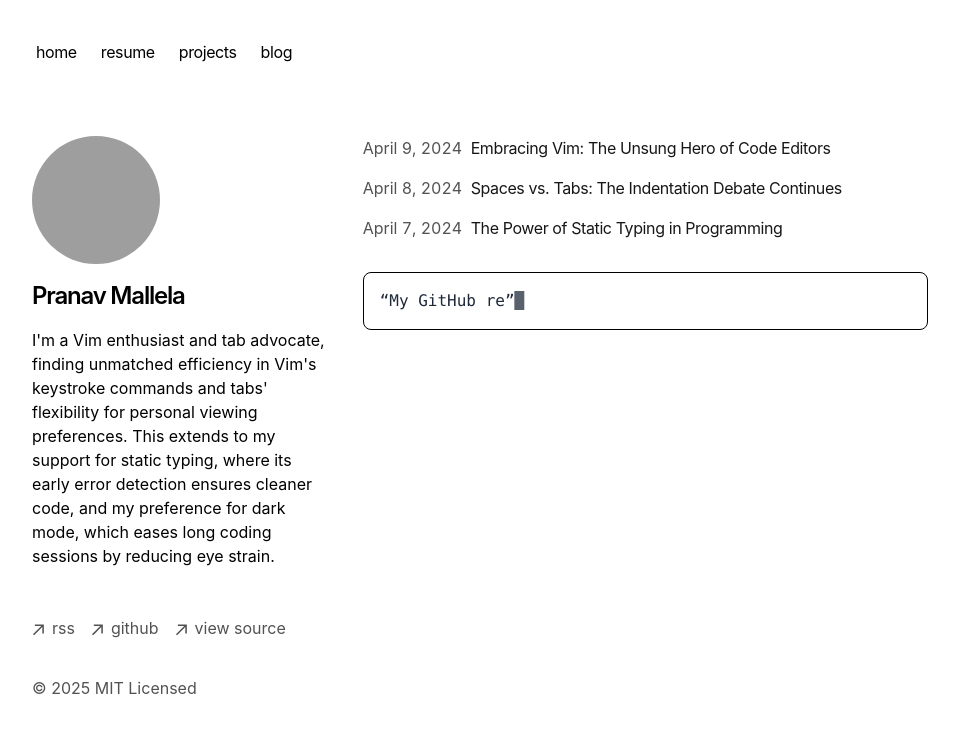
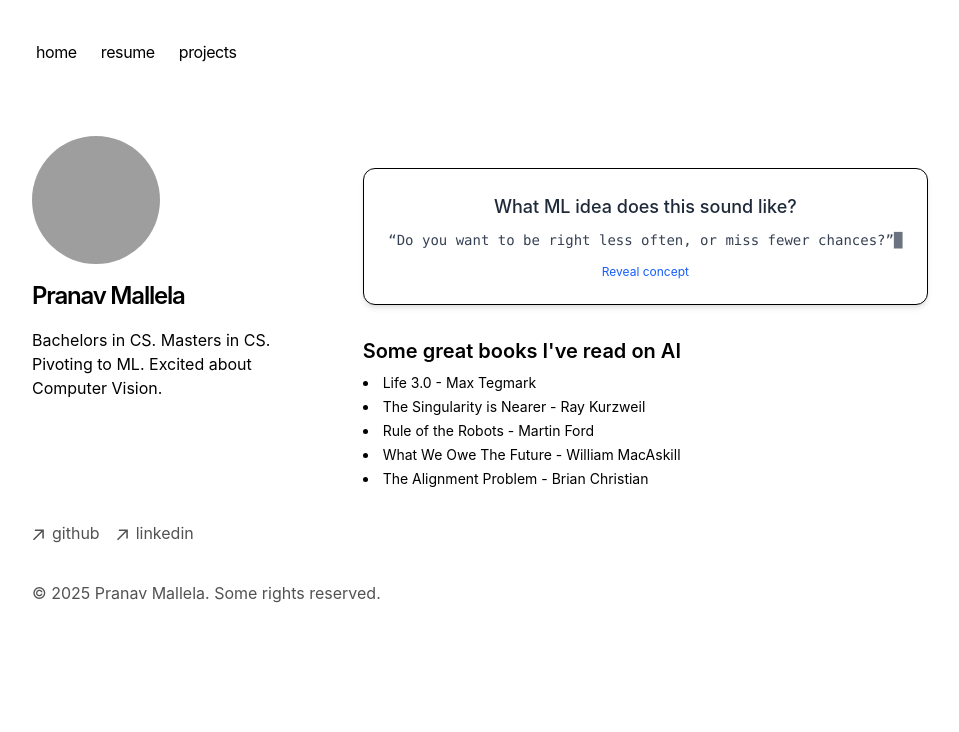
Before and after one commit to pranav-mallela/Website, a Next.js app: page / in a window 1280 px wide. Shown: the top 732 px of the page, without its empty margins (160-1119 px from the left). Built offline with nearby package versions, Linux system fonts and the light colour scheme; grey boxes are pictures that could not be loaded.

Commit message:
added ML concepts random refresh component

```diff
--- a/app/components/footer.tsx
+++ b/app/components/footer.tsx
@@ -19,7 +19,7 @@ export default function Footer() {
   return (
     <footer className="mb-16">
       <ul className="font-sm mt-8 flex flex-col space-x-0 space-y-2 text-neutral-600 md:flex-row md:space-x-4 md:space-y-0 dark:text-neutral-300">
-        <li>
+        {/* <li>
           <a
             className="flex items-center transition-all hover:text-neutral-800 dark:hover:text-neutral-100"
             rel="noopener noreferrer"
@@ -29,13 +29,13 @@ export default function Footer() {
             <ArrowIcon />
             <p className="ml-2 h-7">rss</p>
           </a>
-        </li>
+        </li> */}
         <li>
           <a
             className="flex items-center transition-all hover:text-neutral-800 dark:hover:text-neutral-100"
             rel="noopener noreferrer"
             target="_blank"
-            href="https://github.com/vercel/next.js"
+            href="https://github.com/pranav-mallela"
           >
             <ArrowIcon />
             <p className="ml-2 h-7">github</p>
@@ -46,15 +46,15 @@ export default function Footer() {
             className="flex items-center transition-all hover:text-neutral-800 dark:hover:text-neutral-100"
             rel="noopener noreferrer"
             target="_blank"
-            href="https://vercel.com/templates/next.js/portfolio-starter-kit"
+            href="https://www.linkedin.com/in/pranav-mallela/"
           >
             <ArrowIcon />
-            <p className="ml-2 h-7">view source</p>
+            <p className="ml-2 h-7">linkedin</p>
           </a>
         </li>
       </ul>
       <p className="mt-8 text-neutral-600 dark:text-neutral-300">
-        © {new Date().getFullYear()} MIT Licensed
+        © {new Date().getFullYear()} Pranav Mallela. Some rights reserved.
       </p>
     </footer>
   )
--- a/app/components/nav.tsx
+++ b/app/components/nav.tsx
@@ -10,9 +10,9 @@ const navItems = {
   '/projects': {
     name: 'projects',
   },
-  '/blog': {
-    name: 'blog',
-  }
+  // '/blog': {
+  //   name: 'blog',
+  // }
 }
 
 export function Navbar() {
--- a/app/components/randomfact.tsx
+++ b/app/components/randomfact.tsx
@@ -1,60 +1,122 @@
-// components/randomfact.tsx
 "use client"
 
 import { useState, useEffect } from 'react'
 
 const facts = [
-  'Solved 500+ algorithmic problems on LeetCode.',
-  'Built an autonomous parking simulator in CARLA.',
-  'Vim power user — I map custom plugins.',
-  'Completed half marathon in under 2 hours.',
-  'My GitHub repo has 100+ stars!',
-  'I love dark mode more than light themes.',
+  {
+    concept: 'Backpropagation',
+    definition: 'Like reflecting on your mistakes so you don’t repeat them next time.',
+  },
+  {
+    concept: 'Gradient Descent',
+    definition: 'Improving bit by bit, as long as you\'re moving in the right direction.',
+  },
+  {
+    concept: 'Overfitting',
+    definition: 'When you prepare so specifically for one situation, you\'re lost in a new one.',
+  },
+  {
+    concept: 'Precision vs. Recall',
+    definition: 'Do you want to be right less often, or miss fewer chances?',
+  },
+  {
+    concept: 'Regularization',
+    definition: 'Knowing when to stop adding more just because you can.',
+  },
+  {
+    concept: 'Convolution',
+    definition: 'Looking at the bigger picture, one small patch at a time.',
+  },
+  {
+    concept: 'Dropout',
+    definition: 'Sometimes the best way to grow is to stop relying on the same patterns.',
+  },
+  {
+    concept: 'Batch Normalization',
+    definition: 'A little consistency can go a long way in speeding up progress.',
+  },
+  {
+    concept: 'Early Stopping',
+    definition: 'Knowing when good enough is better than overdoing it.',
+  },
+  {
+    concept: 'Learning Rate',
+    definition: 'Go too fast, you’ll overshoot. Go too slow, you’ll never get there.',
+  },
+  {
+    concept: 'Bias',
+    definition: 'Assumptions built in before you’ve even started learning.',
+  },
+  {
+    concept: 'Activation Function',
+    definition: 'The moment a signal decides if it’s worth reacting to.',
+  },
 ]
 
 export default function RandomFact() {
-  const [fact, setFact] = useState(
-    () => facts[Math.floor(Math.random() * facts.length)]
-  )
+  const [fact, setFact] = useState(() => {
+    return facts[Math.floor(Math.random() * facts.length)]
+  })
   const [displayed, setDisplayed] = useState('')
   const [index, setIndex] = useState(0)
+  const [revealed, setRevealed] = useState(false)
 
-  // Reset typing when a new fact is chosen
+  // Reset typing animation when fact changes
   useEffect(() => {
     setDisplayed('')
     setIndex(0)
+    setRevealed(false)
   }, [fact])
 
   // Typing effect
   useEffect(() => {
-    if (index < fact.length) {
+    if (index < fact.definition.length) {
       const timer = setTimeout(() => {
-        setDisplayed((prev) => prev + fact[index])
+        setDisplayed((prev) => prev + fact.definition[index])
         setIndex((i) => i + 1)
       }, 40)
       return () => clearTimeout(timer)
     }
-  }, [index, fact])
+  }, [index, fact.definition])
 
-  // Auto-refresh fact every 10 seconds
+  // Auto-refresh every 10s
   useEffect(() => {
     const interval = setInterval(() => {
       setFact((prev) => {
         let next
         do {
           next = facts[Math.floor(Math.random() * facts.length)]
-        } while (next === prev)
+        } while (next.definition === prev.definition)
         return next
       })
-    }, 5000)
+    }, 10000)
     return () => clearInterval(interval)
   }, [])
 
   return (
-    <div className="mt-8 p-4 border rounded-lg">
-      <p className="text-gray-800 dark:text-gray-200 font-mono">
+    <div className="mt-8 p-6 border rounded-xl shadow-md bg-white dark:bg-neutral-900">
+      <h2 className="text-lg font-medium mb-2 text-center text-gray-800 dark:text-gray-200">
+        What ML idea does this sound like?
+      </h2>
+
+      <p className="text-sm text-center text-gray-700 dark:text-gray-300 font-mono leading-relaxed">
         “{displayed}”<span className="inline-block animate-pulse">█</span>
       </p>
+
+      <div className="mt-3 flex justify-center">
+        {!revealed ? (
+          <button
+            onClick={() => setRevealed(true)}
+            className="text-xs text-blue-600 dark:text-blue-400 hover:underline transition-all"
+          >
+            Reveal concept
+          </button>
+        ) : (
+          <span className="text-xs text-gray-500 dark:text-gray-400">
+            → {fact.concept}
+          </span>
+        )}
+      </div>
     </div>
   )
 }
--- a/app/page.tsx
+++ b/app/page.tsx
@@ -9,6 +9,21 @@ const facts = [
   'My GitHub repo has 100+ stars!',
   'I love dark mode more than light themes.',
 ];
+
+function NowSection() {
+  return (
+    <div className="mt-8">
+      <h2 className="text-xl font-semibold mb-2">Some great books I've read on AI</h2>
+      <ul className="list-disc list-inside text-muted-foreground text-sm space-y-1">
+        <li>Life 3.0 - Max Tegmark </li>
+        <li>The Singularity is Nearer - Ray Kurzweil</li>
+        <li>Rule of the Robots - Martin Ford</li>
+        <li>What We Owe The Future - William MacAskill</li>
+        <li>The Alignment Problem - Brian Christian</li>
+      </ul>
+    </div>
+  );
+}
 
 export default function PortfolioSection() {
   return (
@@ -24,18 +39,15 @@ export default function PortfolioSection() {
           Pranav Mallela
         </h1>
         <p className="mb-4">
-          {`I'm a Vim enthusiast and tab advocate, finding unmatched efficiency in
-          Vim's keystroke commands and tabs' flexibility for personal viewing
-          preferences. This extends to my support for static typing, where its
-          early error detection ensures cleaner code, and my preference for dark
-          mode, which eases long coding sessions by reducing eye strain.`}
+          {`Bachelors in CS. Masters in CS. Pivoting to ML. Excited about Computer Vision.`}
         </p>
       </div>
 
       {/* Right column: blog posts + fun component */}
       <div className="md:flex-1">
-        <BlogPosts />
+        {/* <BlogPosts /> */}
         <RandomFact />
+        <NowSection />
       </div>
     </section>
   );
--- a/app/projects/page.tsx
+++ b/app/projects/page.tsx
@@ -5,49 +5,49 @@ const projects = [
   {
     title: 'Highlight Generator',
     description: 'A purely token-based pipeline, when given a video of a sports game, can extract desirable highlights.',
-    github: 'https://github.com/yourusername/highlight-generator',
+    github: 'https://github.com/pranav-mallela/Highlight-Generator',
     techIcon: <SiPython title="Python" />,
     techStack: ['VLM Finetuning', 'HuggingFace TRL', 'PEFT', 'bitsandbytes', 'Flash Attention', 'SLURM'],
   },
   {
     title: 'Mistral Driver',
     description: 'A text-based guidance model to enable efficient end-to-end autonomous planning.',
-    github: 'https://github.com/yourusername/mistral-driver',
+    github: 'https://github.com/pranav-mallela/Mistral-Driver',
     techIcon: <SiPython title="Python" />,
     techStack: ['LLM Finetuning'],
   },
   {
     title: 'Auto Parking',
     description: 'An autonomous parking system built in using ROS and the Carla self-driving simulator.',
-    github: 'https://github.com/yourusername/auto-parking',
+    github: 'https://github.com/pranav-mallela/carla-auto-parking',
     techIcon: <SiPython title="Python" />,
     techStack: ['ROS', 'SLAM Toolbox', 'Carla', 'Semantic LIDAR', 'Hybrid A*'],
   },
   {
     title: 'Bicycle Theft Detection',
     description: 'A deep learning solution to detect suspicious events in surveillance footage to prevent bicycle theft.',
-    github: 'https://github.com/yourusername/bicycle-theft-detection',
+    github: 'https://github.com/pranav-mallela/Cycle-Theft-Detection',
     techIcon: <SiPython title="Python" />,
     techStack: ['Autoencoders', 'LSTMs', 'Anomaly Detection'],
   },
   {
     title: 'Academic Management System',
     description: 'A comprehensive academic record management system with role-based access for students, faculty, and academic office.',
-    github: 'https://github.com/yourusername/academic-management-system',
+    github: 'https://github.com/pranav-mallela/AcadManage',
     techIcon: <FaJava title="Java" />,
     techStack: ['Gradle', 'JUnit Jupiter', 'OOP', 'PostgreSQL'],
   },
   {
     title: 'CodeTuner',
     description: 'A java tool that can be used to modify the java bytecode for logging, caching, profiling, making methods concurrent without changing the source code.',
-    github: 'https://github.com/yourusername/codetuner',
+    github: 'https://github.com/pranav-mallela/Codetuner',
     techIcon: <FaJava title="Java" />,
     techStack: ['AspectJ', 'AOP'],
   },
   {
     title: 'UtilMan',
     description: 'An app that makes personal finance management easy and organized.',
-    github: 'https://github.com/yourusername/utilman',
+    github: 'https://github.com/pranav-mallela/UtilMan',
     techIcon: <SiFlutter title="Flutter" />,
     techStack: ['Flutter', 'Firebase'],
   },
```
